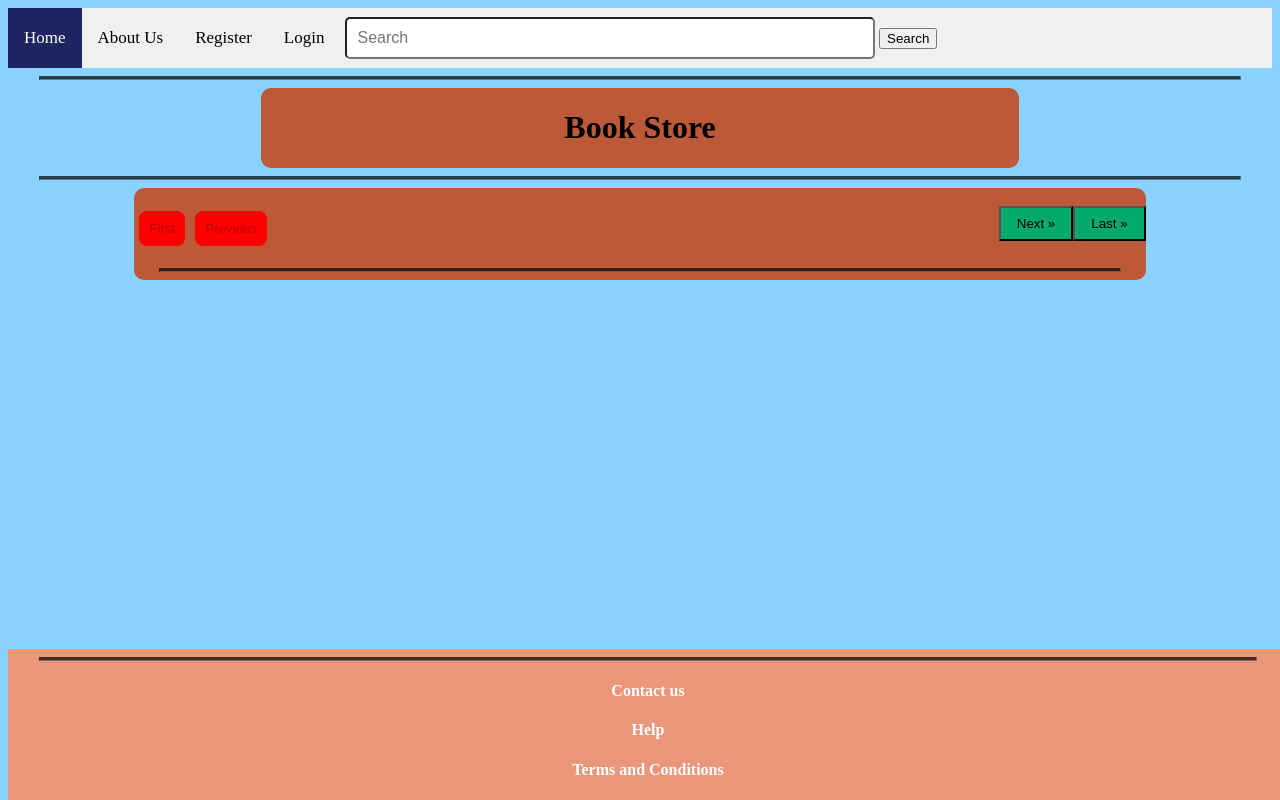
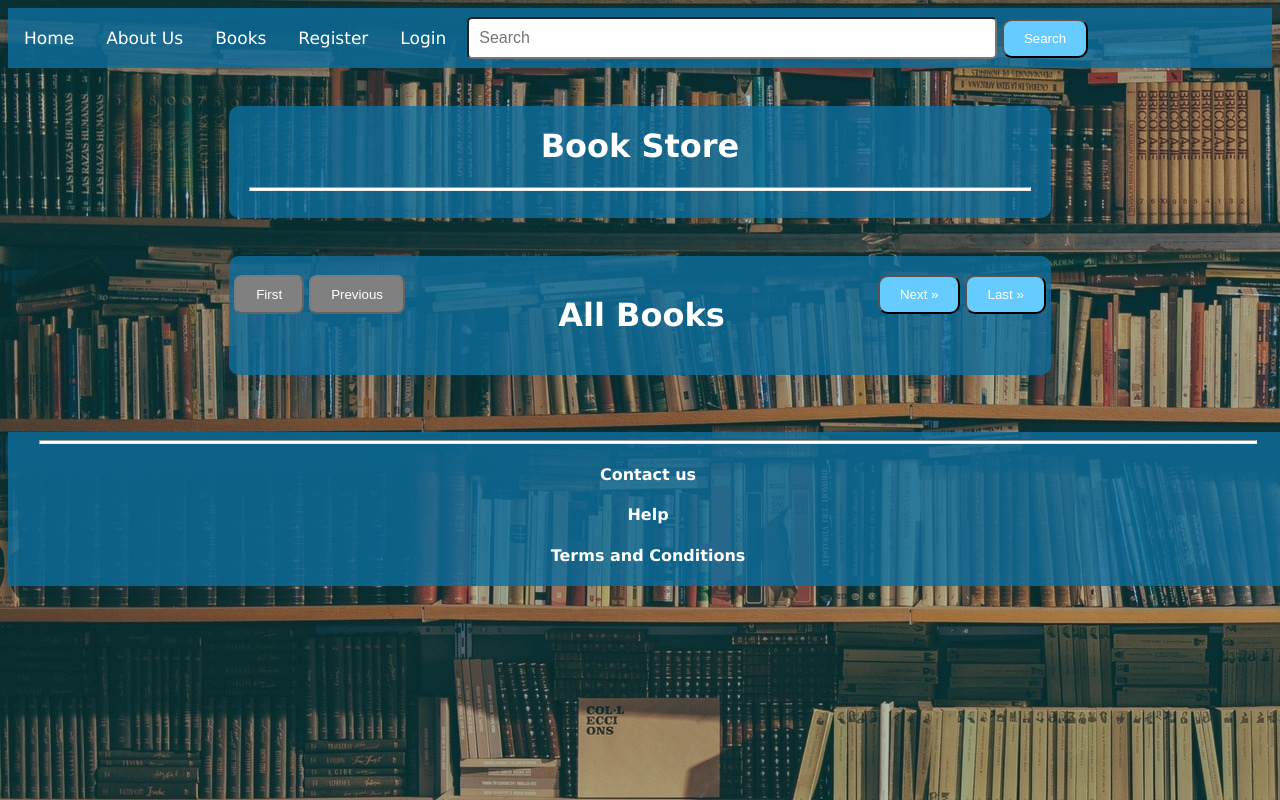
Before and after one commit to s-rofe/bookstore-web-app, a Flask app: page /books_by_author/1 in a window 1280 px wide. Run offline with Flask 2, Linux system fonts and the light colour scheme.

Commit message:
frontend home, all books, nav bar

```diff
--- a/library/static/css/main.css
+++ b/library/static/css/main.css
@@ -1,16 +1,12 @@
 body{
     background-color: rgb(138, 210, 255);
+    font-family: 'Lucida Sans', 'Lucida Sans Regular', 'Lucida Grande', 'Lucida Sans Unicode', Geneva, Verdana, sans-serif;
 }
 
 hr {
     width: 95%;
     height: 2px;
-    /* color: white; */
-    color: black;
-    /* background-color: white; */
-    background-color: black;
-    border-color: black;
-    opacity: 0.7;
+    background-color: white;
 }
 
 .footer h4{
@@ -23,44 +19,43 @@ hr {
 
 footer {
   text-align: center;
-  background-color: DarkSalmon;
+  background-color: rgb(13, 110, 158, 0.8);
   color: white;
   position: absolute;
-  bottom:0;
+  bottom: auto;
   width: 100%;
   overflow: hidden;
 }
 
 .navigation-bar {
     overflow: hidden;
-    background-color: #F0F0F0;
+    background-color: rgb(13, 110, 158, 0.8);
 }
 .navigation-bar a {
     float: left;
-    color: black;
+    color: white;
     text-align: center;
     padding: 20px 16px;
     text-decoration: none;
     font-size: 17px;
+
 }
 .navigation-bar a:hover {
     background-color: #ddd;
     color: black;
 }
-.navigation-bar a.active {
-    background-color: #1E2460;
+
+
+h1{
+    text-align: center;
     color: white;
 }
 
-h1{
-    text-align: center;
-}
-
 #content-2{
-    background-color: rgba(202, 59, 7, 0.8);
+    background-color: rgb(13, 110, 158, 0.8);
     /* background-color: #CA3B07; */
     /* background-color: rgb(247, 94, 37, 0.85); */
-    width: 60%;
+    width: 65%;
     height: auto;
     /* position: relative; */
     left: 20%;
@@ -81,8 +76,8 @@ input {
 }
 
 #container{
-    background-color: rgba(202, 59, 7, 0.8);
-    width: 80%;
+    background-color: rgb(13, 110, 158, 0.8);
+    width: 65%;
     height: auto;
     left: 20%;
     top: 11vw;
@@ -94,12 +89,11 @@ input {
 
 
 .previous {
-  background-color: #04AA6D;
-  color: black;
-  text-decoration: none;
+  background-color: #66ccff;
+  color: white;
   display: inline-block;
-  padding: 8px 16px;
   float: left;
+  margin-left: 5px;
 }
 .previous:hover {
   background-color: #ddd;
@@ -107,25 +101,73 @@ input {
 }
 
 .next {
-  background-color: #04AA6D;
-  color: black;
-  text-decoration: none;
+  background-color: #66ccff;
+  color: white;
   display: inline-block;
-  padding: 8px 16px;
   float: right;
+  margin-right: 5px;
 }
 .next:hover {
   background-color: #ddd;
   color: black;
 }
 
-.disabled-btn{
-    background-color: red;
-    border: none;
+.disabled-btn-right{
+    background-color: grey;
     border-radius: 8px;
     display: inline-block;
-    padding: 10px;
-    margin: 5px;
-    float:left;
-    #opacity: 0.6;
+    float: right;
+    margin-right: 5px;
 }
+
+.disabled-btn-left{
+    background-color: grey;
+    border-radius: 8px;
+    display: inline-block;
+    float: left;
+    margin-left: 5px;
+}
+
+button{
+    border-radius: 10px;
+    padding: 10px 20px;
+    background-color: #66ccff;
+    color: white;
+}
+
+#book_info{
+width: 80%;
+margin-left: 10%;
+}
+
+#book_title{
+margin-left: 5%;
+}
+
+img{
+  display: block;
+  margin-left: auto;
+  margin-right: auto;
+  width: 30%;
+}
+
+#home_par{
+text-align: center;
+margin: 20px;
+}
+
+p {
+    color: white;
+    font-size: 16px;
+    margin-top: 3%;
+    margin-bottom: 3%;
+    margin-left: 5%;
+    margin-right: 5%;
+}
+h2{
+color: white;
+}
+
+b{
+font-size: 20px;
+}
--- a/library/templates/books/browsebooks.html
+++ b/library/templates/books/browsebooks.html
@@ -6,39 +6,44 @@
         {% if first_book_page_url is not none %}
             <button class="previous" onclick="location.href='{{first_book_page_url}}'">&laquo; First</button>
         {% else %}
-            <button class="disabled-btn" disabled>First</button>
+            <button class="disabled-btn-left" disabled>First</button>
         {% endif %}
 
         {% if prev_book_page_url is not none %}
             <button class="previous" onclick="location.href='{{prev_book_page_url}}'">&laquo; Previous</button>
         {% else %}
-            <button class="disabled-btn" disabled>Previous</button>
+            <button class="disabled-btn-left" disabled>Previous</button>
         {% endif %}
 
         {% if last_book_page_url is not none %}
             <button class="next" onclick="location.href='{{last_book_page_url}}'">Last &raquo;</button>
         {% else %}
-            <button class="disabled-btn" disabled>Last</button>
+            <button class="disabled-btn-right" disabled>Last</button>
         {% endif %}
 
         {% if next_book_page_url is not none %}
             <button class="next" onclick="location.href='{{next_book_page_url}}'">Next &raquo;</button>
         {% else %}
-            <button class="disabled-btn" >Next</button>
+            <button class="disabled-btn-right" disabled>Next</button>
         {% endif %}
 
+        <h1>All Books</h1>
+
         <br>
-        <br>
-        <br>
-        <hr>
+
     </div>
 
 
     {% for book in books %}
-    <h2>{{ book.title }}</h2>
-    <p>Release year: <b>{{ book.release_year }}</b></p>
-    <p>Description: {{ book.description }}</p>
     <hr>
+    <br>
+    <h2 id="book_title">{{ book.title }}</h2>
+    <div id="book_info">
+    <p><b>Release year:</b> {{ book.release_year }}</p>
+    <p><b>Description:</b> {{ book.description }}</p>
+     <br>
+    </div>
+
     {% endfor %}
 
 </body>
--- a/library/templates/header.html
+++ b/library/templates/header.html
@@ -1,3 +1,5 @@
 <header id="header">
     <h1>Book Store</h1>
+    <hr>
+    <br>
 </header>
--- a/library/templates/layout.html
+++ b/library/templates/layout.html
@@ -1,31 +1,37 @@
 <!DOCTYPE html>
 <html lang="en">
 <head>
+    <link rel="icon" href="{{ url_for('static', filename='9.png') }}">
     <meta http-equiv="Content-Type" content="text/html; charset=utf-8">
     <title>Book Library</title>
     <link
       rel="stylesheet"
       href="{{ url_for('static', filename='css/main.css') }}"
     />
+
 </head>
-  <body>
+  <body background="{{ url_for('static', filename='10.jpg') }}">
     <div id="body">
       <!-- Include navigation partial. -->
       {% include 'navigation.html' %}
-      <hr>
+      <br>
+      <br>
+
       <div id="content-2">
         <!-- Include header partial. -->
         {% include 'header.html' %}
       </div>
-      <hr>
+      <br>
+      <br>
       <div id="container">
           <!-- Main content block to be supplied by page. -->
           {% block content %} {% endblock %}
 
+
       </div>
-
-
-
+      <br>
+      <br>
+      <br>
         <div id="footer">
         {% include 'footer.html' %}
         </div>
--- a/library/templates/navigation.html
+++ b/library/templates/navigation.html
@@ -1,7 +1,8 @@
 <div class="navigation-bar">
     <nav>
-        <a class="active">Home</a>
+        <a onclick="href='http://localhost:5000/'" >Home</a>
         <a>About Us</a>
+        <a onclick="location.href='{{'browse_all_books'}}'">Books</a>
         <a>Register</a>
         <a>Login</a>
         <form method="post" action="{{ url_for('search_bp.search') }}">
```
Also changed, not shown: library/templates/home/home.html (+13 -10 lines), library/static/10.jpg (renamed from 10.jpg), library/static/9.png (added), 1 other file.
